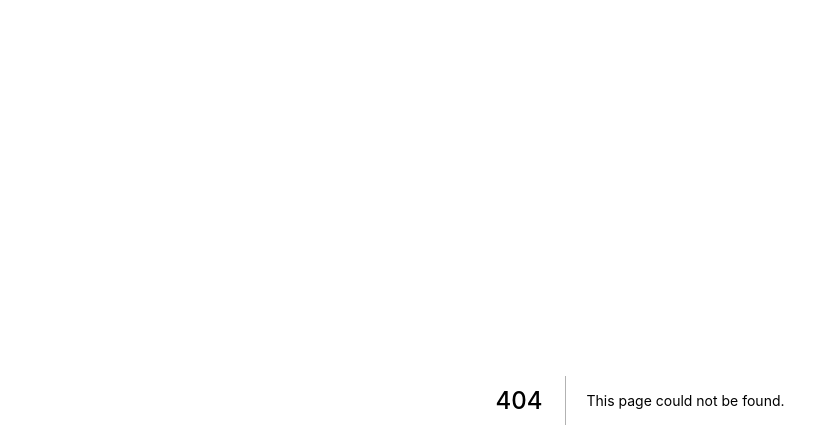
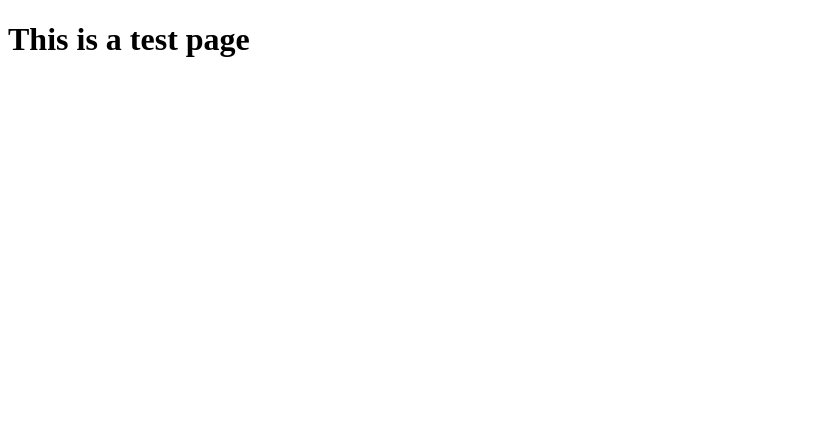
Before and after one commit to HamzaAhmad97/cookie-stand-admin, a Next.js app: page /test in a window 1280 px wide. Before the commit this address had no page. Shown: the top 448 px of the page, without its empty margins (0-839 px from the left). Built offline with nearby package versions, Linux system fonts and the light colour scheme.

Commit message:
doc: updated readme

```diff
--- /dev/null
+++ b/pages/test.js
@@ -0,0 +1,5 @@
+export default function Test(){
+    return(
+        <h1>This is a test page</h1>
+    )
+}
```
Also changed, not shown: 1 other file (tests, documents, lock files or other folders).
